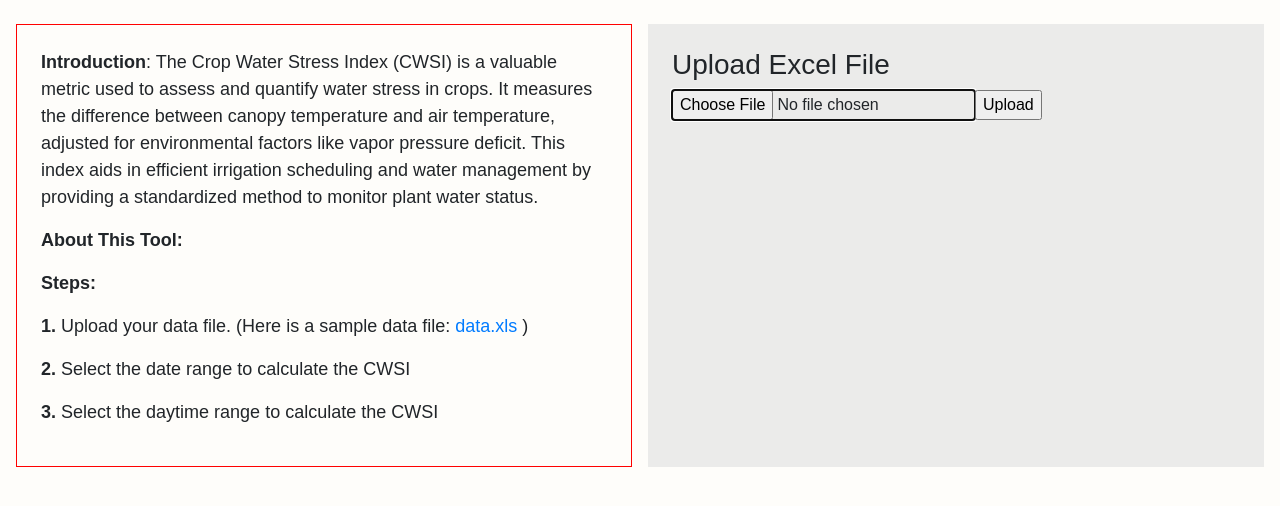
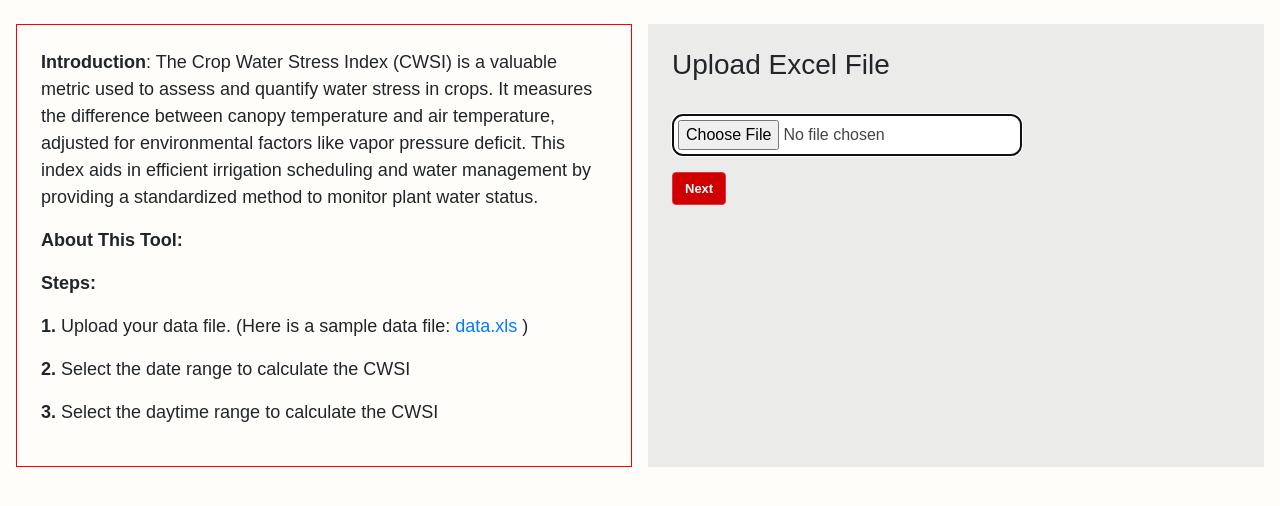
Before and after one commit to ahermze/Irrigation-Tool-Hub, a Flask app: page /upload in a window 1280 px wide. Shown: the part 108-614 px from the top of the page. Run offline with Flask 3, Linux system fonts and the light colour scheme; some libraries are stand-ins or nearby versions.

Commit message:
file upload front end

```diff
--- a/static/styles.css
+++ b/static/styles.css
@@ -168,3 +168,13 @@ div.hidden {
     background-color: rgb(155, 18, 18);
 
 }
+
+input[type=file] {
+    width: 350px;
+    max-width: 100%;
+    color: #444;
+    padding: 5px;
+    background: #fff;
+    border-radius: 10px;
+    border: 1px solid #555;
+  }
--- a/templates/base/upload.html
+++ b/templates/base/upload.html
@@ -14,17 +14,25 @@
     </div>
     <div class="column is-4 is-offset-4 bluebox" style="height: 100%">
         <h3 class="title">Upload Excel File</h3>
+        <br>
         <div class="box">
             <form method="POST" enctype="multipart/form-data" class="form-inline">
                 <div class="form-group">
                     <input class="input is-large" type="file" name="file" placeholder="Upload File Here" autofocus="">
                 </div>
 
-                <div class="form-group">
-                    <input type="submit" value="Upload" , class="button is-block is-info is-large is-fullwidth">
+                <!-- <div class="form-group"> -->
+                    <!-- <input type="submit" value="Upload" , class="button is-block is-info is-large is-fullwidth"> -->
+
+                    </div><div class="form-group">
+                        <!-- <input type="submit" value="Upload" , class="button is-block is-info is-large is-fullwidth"> -->
+
                         </div>
+
+
+                            <button id="sub" type='submit' class="btn btn-danger">Next</button>
                         </form>
-            <p></p>
+
                         <!-- <p class="smalltext">(The following is just for testing with CWSI+WISE)</p>
                         <p class="smalltext">The Radius: <span id="circleradius"></span></p>
                         <p class="smalltext">The Latitude: <span id="thelat"></span></p>
```
Lines whose indentation alone changed are shown as unchanged.
